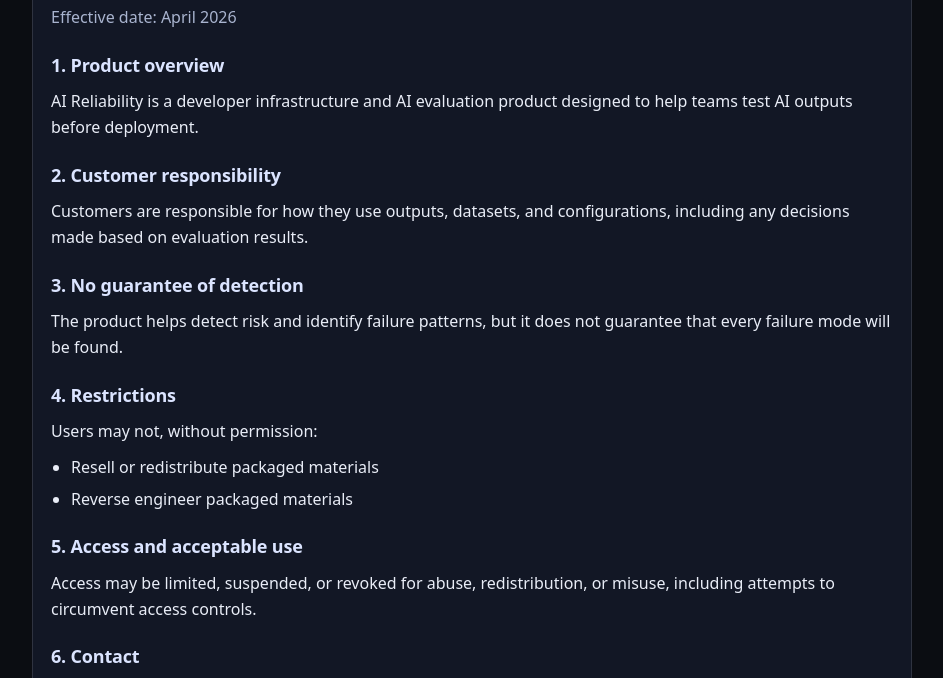
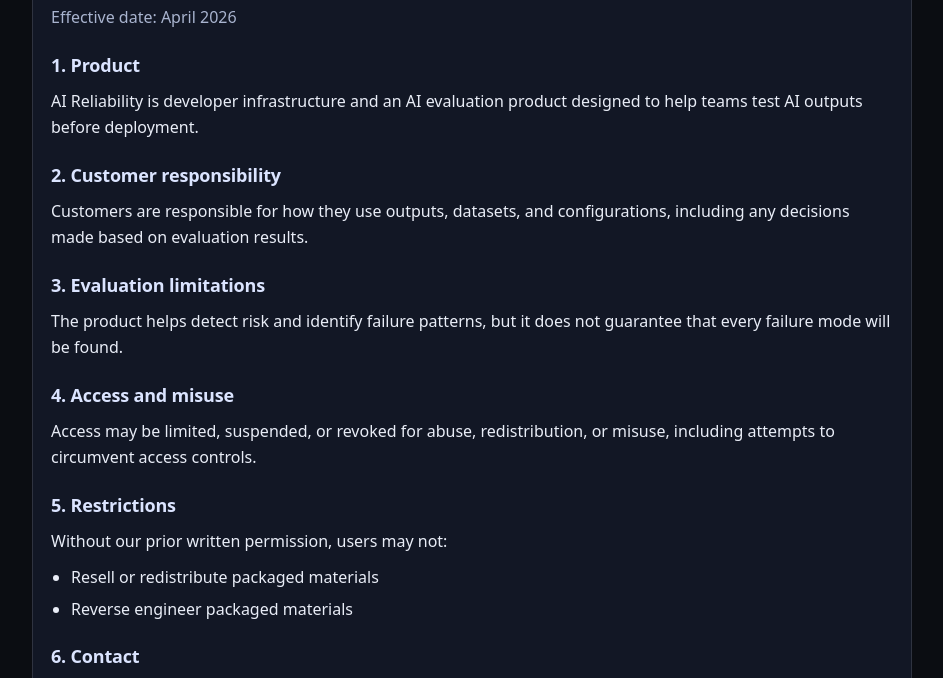
Before and after one commit to aireliability/ai-reliability, a website: page docs/terms.html in a window 1280 px wide. Shown: the part 119-797 px from the top of the page, without its empty margins (168-1111 px from the left). Drawn offline with Linux system fonts and the light colour scheme.

```diff
--- a/docs/terms.html
+++ b/docs/terms.html
@@ -80,9 +80,9 @@
         <h1>Terms</h1>
         <p class="muted">Effective date: April 2026</p>
 
-        <h2>1. Product overview</h2>
+        <h2>1. Product</h2>
         <p>
-          AI Reliability is a developer infrastructure and AI evaluation product designed to help teams test AI outputs
+          AI Reliability is developer infrastructure and an AI evaluation product designed to help teams test AI outputs
           before deployment.
         </p>
 
@@ -92,26 +92,27 @@
           based on evaluation results.
         </p>
 
-        <h2>3. No guarantee of detection</h2>
+        <h2>3. Evaluation limitations</h2>
         <p>
           The product helps detect risk and identify failure patterns, but it does not guarantee that every failure mode
           will be found.
         </p>
 
-        <h2>4. Restrictions</h2>
-        <p>Users may not, without permission:</p>
+        <h2>4. Access and misuse</h2>
+        <p>
+          Access may be limited, suspended, or revoked for abuse, redistribution, or misuse, including attempts to
+          circumvent access controls.
+        </p>
+
+        <h2>5. Restrictions</h2>
+        <p>Without our prior written permission, users may not:</p>
         <ul>
           <li>Resell or redistribute packaged materials</li>
           <li>Reverse engineer packaged materials</li>
         </ul>
 
-        <h2>5. Access and acceptable use</h2>
-        <p>
-          Access may be limited, suspended, or revoked for abuse, redistribution, or misuse, including attempts to
-          circumvent access controls.
-        </p>
-
         <h2>6. Contact</h2>
+        <p>For questions about these terms:</p>
         <p>
           <a class="link" href="mailto:support@aireliabilityhq.com">support@aireliabilityhq.com</a>
         </p>
```
